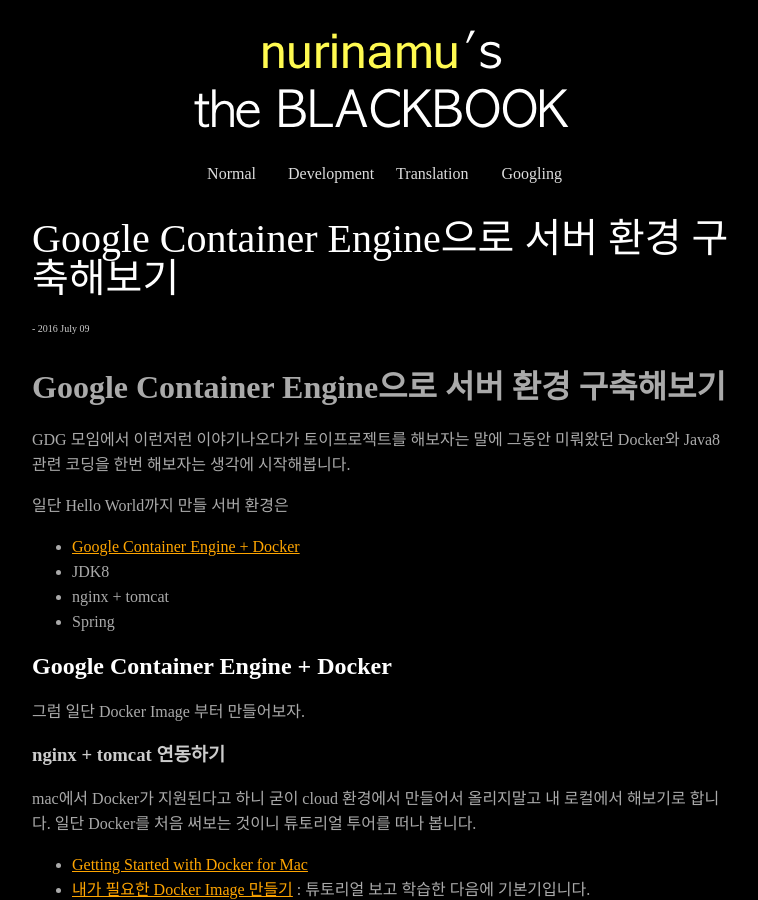
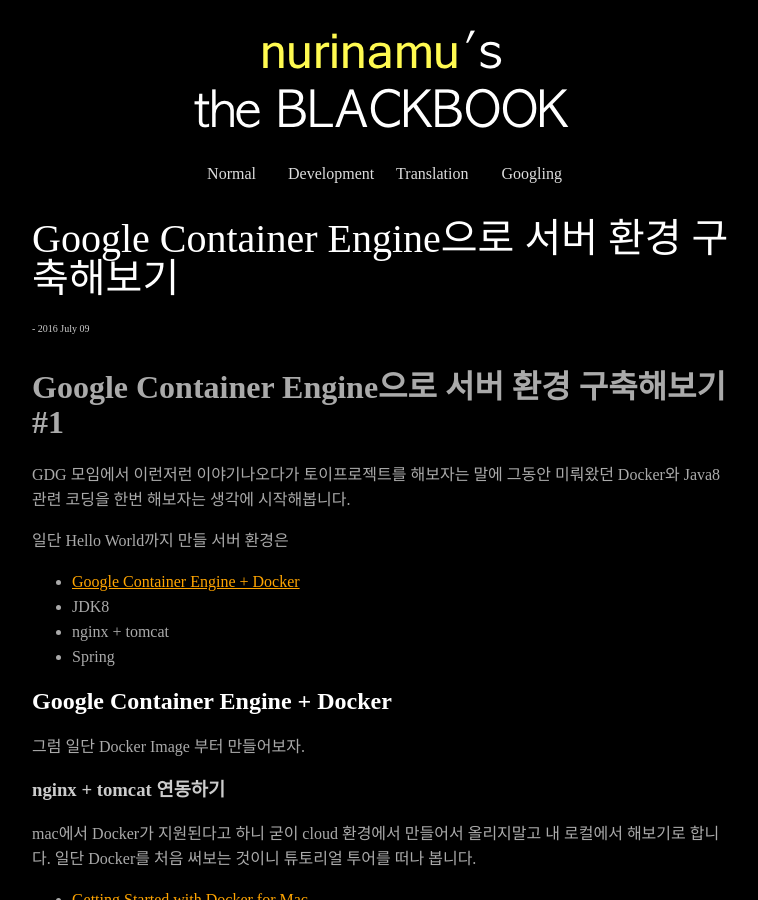
Before and after one commit to nurinamu/nurinamu.github.io, a Jekyll site: the page built from _posts/dev/2016-07-09-container-engine-docker.md, in a window 1280 px wide and 900 px high. Shown: the whole window, without its empty margins (258-1016 px from the left). Built offline with Jekyll 4.4.1, drawn with Linux system fonts in a browser that asks for light colours; some of the changed text lies outside the part shown.

Commit message:
제목 변경.

```diff
--- a/_posts/dev/2016-07-09-container-engine-docker.md
+++ b/_posts/dev/2016-07-09-container-engine-docker.md
@@ -1,12 +1,12 @@
 ---
-title : Google Container Engine으로 서버 환경 구축해보기
+title : Google Container Engine으로 서버 환경 구축해보기 #1
 layout : default
 category : dev
 tags : gce, gcp, docker, container engine
 description : Docker로 WAS환경을 구축해서 Google Container Engine을 써서 배포해보자.
 ---
 
-# Google Container Engine으로 서버 환경 구축해보기
+# Google Container Engine으로 서버 환경 구축해보기 #1
 
 GDG 모임에서 이런저런 이야기나오다가 토이프로젝트를 해보자는 말에 그동안 미뤄왔던 Docker와 Java8 관련 코딩을 한번 해보자는 생각에 시작해봅니다.
 
```
Also changed, not shown: other parts of _posts/dev/2016-07-09-container-engine-docker.md (+3 -1 lines).
